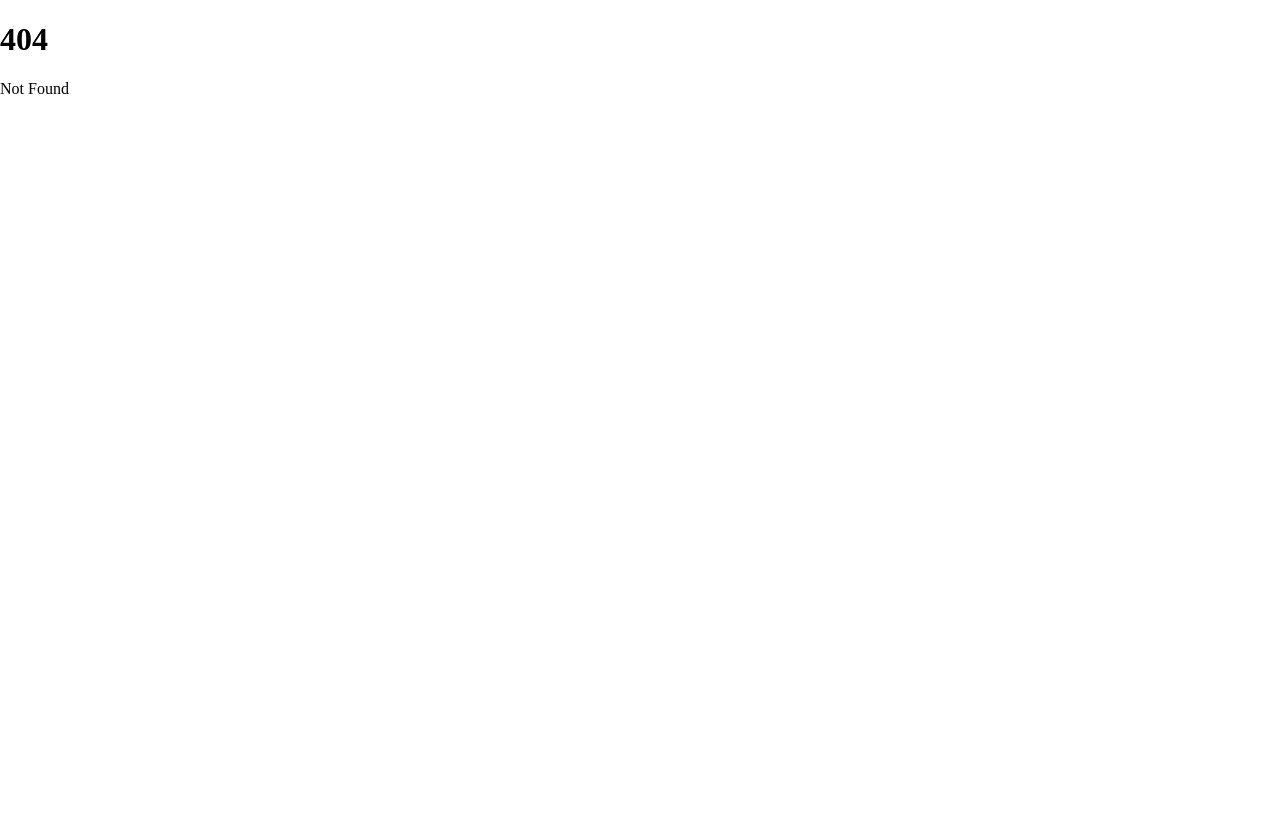
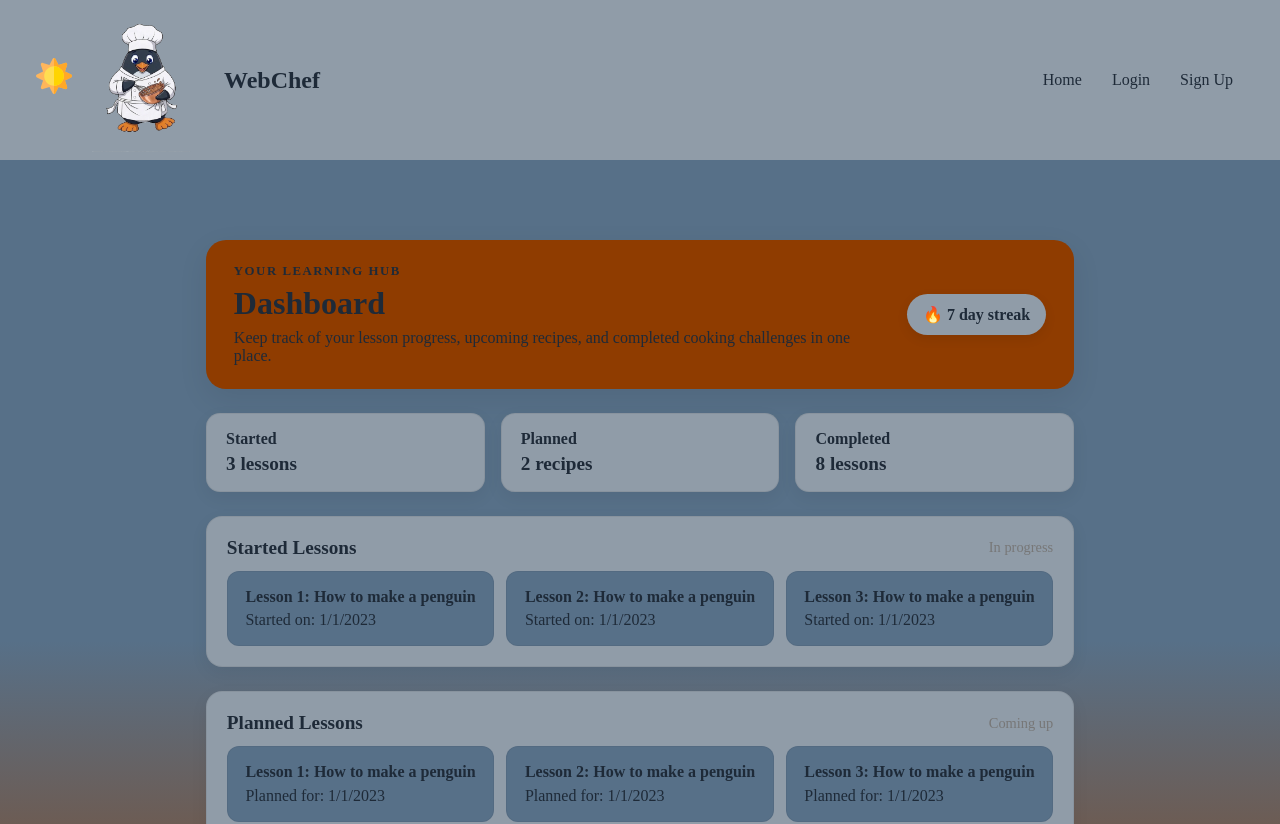
Before and after one commit to wpeterashworth/webchef, a SvelteKit app in the folder client/: page /dashboard in a window 1280 px wide. Before the commit this address had no page. Shown: the top 824 px of the page. Before the commit the page ends 800 px from the top, so only its background shows below. Built offline with nearby package versions, Linux system fonts and the light colour scheme; no server answers.

Commit message:
added dashboard page and styles

```diff
--- /dev/null
+++ b/client/src/routes/dashboard/+page.svelte
@@ -0,0 +1,262 @@
+<script>
+  import Footer from "$lib/components/footer.svelte";
+  import Header from "$lib/components/header.svelte";
+</script>
+
+<svelte:head>
+  <title>Dashboard | WebChef</title>
+</svelte:head>
+
+<div class="page-shell">
+  <Header />
+
+  <main class="page-content">
+    <section class="dashboard">
+      <header class="hero">
+        <div>
+          <p class="eyebrow">Your learning hub</p>
+          <h1>Dashboard</h1>
+          <p class="hero-copy">
+            Keep track of your lesson progress, upcoming recipes, and completed
+            cooking challenges in one place.
+          </p>
+        </div>
+        <div class="hero-pill">🔥 7 day streak</div>
+      </header>
+
+  <div class="summary-grid">
+    <article class="summary-card">
+      <h2>Started</h2>
+      <p>3 lessons</p>
+    </article>
+    <article class="summary-card">
+      <h2>Planned</h2>
+      <p>2 recipes</p>
+    </article>
+    <article class="summary-card">
+      <h2>Completed</h2>
+      <p>8 lessons</p>
+    </article>
+  </div>
+
+  <section id="started-lessons" class="container">
+    <div class="section-title">
+      <h2>Started Lessons</h2>
+      <span>In progress</span>
+    </div>
+
+    <div class="card-box">
+      <div class="card">
+        <h3>Lesson 1: How to make a penguin</h3>
+        <p>Started on: 1/1/2023</p>
+      </div>
+
+      <div class="card">
+        <h3>Lesson 2: How to make a penguin</h3>
+        <p>Started on: 1/1/2023</p>
+      </div>
+
+      <div class="card">
+        <h3>Lesson 3: How to make a penguin</h3>
+        <p>Started on: 1/1/2023</p>
+      </div>
+    </div>
+  </section>
+
+  <section id="planned-lessons" class="container">
+    <div class="section-title">
+      <h2>Planned Lessons</h2>
+      <span>Coming up</span>
+    </div>
+
+    <div class="card-box">
+      <div class="card">
+        <h3>Lesson 1: How to make a penguin</h3>
+        <p>Planned for: 1/1/2023</p>
+      </div>
+
+      <div class="card">
+        <h3>Lesson 2: How to make a penguin</h3>
+        <p>Planned for: 1/1/2023</p>
+      </div>
+
+      <div class="card">
+        <h3>Lesson 3: How to make a penguin</h3>
+        <p>Planned for: 1/1/2023</p>
+      </div>
+    </div>
+  </section>
+
+  <section id="completed-lessons" class="container">
+    <div class="section-title">
+      <h2>Completed Lessons</h2>
+      <span>Nice work</span>
+    </div>
+
+    <div class="card-box">
+      <div class="card">
+        <h3>Lesson 1: How to make a penguin</h3>
+        <p>Completed on: 1/1/2023</p>
+      </div>
+
+      <div class="card">
+        <h3>Lesson 2: How to make a penguin</h3>
+        <p>Completed on: 1/1/2023</p>
+      </div>
+
+      <div class="card">
+        <h3>Lesson 3: How to make a penguin</h3>
+        <p>Completed on: 1/1/2023</p>
+      </div>
+    </div>
+  </section>
+</section>
+  </main>
+
+  <Footer />
+</div>
+
+<style>
+  .dashboard {
+    padding: 2rem;
+    max-width: 980px;
+    margin: 0 auto;
+  }
+
+  .hero {
+    display: flex;
+    justify-content: space-between;
+    align-items: center;
+    gap: 1rem;
+    /* background: linear-gradient(135deg, #fff3c4, #ffe082); */
+    background: var(--accent-color);
+    border-radius: 20px;
+    color: var(--text-color);
+    padding: 1.5rem 1.75rem;
+    margin-bottom: 1.5rem;
+    box-shadow: 0 10px 30px rgba(0, 0, 0, 0.08);
+
+    & .eyebrow {
+      margin: 0 0 0.4rem;
+      font-size: 0.8rem;
+      font-weight: 700;
+      letter-spacing: 0.12em;
+      text-transform: uppercase;
+    }
+
+    & h1 {
+      margin: 0 0 0.4rem;
+      font-size: 2rem;
+    }
+
+    & .hero-copy {
+      margin: 0;
+      max-width: 620px;
+    }
+
+    & .hero-pill {
+      background: var(--panel-color);
+
+      font-weight: 700;
+      padding: 0.7rem 1rem;
+      border-radius: 999px;
+      white-space: nowrap;
+      box-shadow: 0 4px 12px rgba(0, 0, 0, 0.08);
+    }
+
+    @media (max-width: 700px) {
+      flex-direction: column;
+      align-items: flex-start;
+    }
+  }
+
+  .summary-grid {
+    display: grid;
+    grid-template-columns: repeat(auto-fit, minmax(180px, 1fr));
+    gap: 1rem;
+    margin-bottom: 1.5rem;
+  }
+
+  .summary-card {
+    padding: 1rem 1.2rem;
+    background: var(--panel-color);
+    border: 1px solid rgba(0, 0, 0, 0.06);
+    border-radius: 14px;
+    box-shadow: 0 6px 18px rgba(0, 0, 0, 0.06);
+
+    & h2 {
+      margin: 0 0 0.3rem;
+      font-size: 1rem;
+    }
+
+    & p {
+      margin: 0;
+      font-size: 1.2rem;
+      font-weight: 700;
+    }
+  }
+
+  .page-shell {
+    min-height: 100vh;
+    display: flex;
+    flex-direction: column;
+  }
+
+  .page-content {
+    flex: 1;
+    display: flex;
+    flex-direction: column;
+  }
+
+  .container {
+    margin-bottom: 1.5rem;
+    padding: 1.25rem;
+    background: var(--panel-color);
+    border: 1px solid rgba(0, 0, 0, 0.06);
+    border-radius: 16px;
+    box-shadow: 0 6px 18px rgba(0, 0, 0, 0.06);
+
+    & .section-title {
+      display: flex;
+      justify-content: space-between;
+      align-items: center;
+      margin-bottom: 0.75rem;
+
+      & h2 {
+        margin: 0;
+        font-size: 1.2rem;
+      }
+
+      & span {
+        font-size: 0.9rem;
+        color: #777;
+      }
+    }
+
+    & .card-box {
+      display: flex;
+      flex-direction: column;
+      gap: 0.75rem;
+
+      & .card {
+        color: var(--text-color);
+        background: var(--page-color);
+        padding: 1rem 1.1rem;
+        border: 1px solid rgba(0, 0, 0, 0.05);
+        border-radius: 12px;
+
+        & h3 {
+          margin: 0 0 0.35rem;
+          font-size: 1rem;
+        }
+
+        & p {
+          margin: 0;
+        }
+      }
+      @media (min-width: 700px) {
+        flex-direction: row;
+      }
+    }
+  }
+</style>
--- a/client/src/routes/login/+page.svelte
+++ b/client/src/routes/login/+page.svelte
@@ -1,4 +1,6 @@
 <script>
+  import Footer from "$lib/components/footer.svelte";
+  import Header from "$lib/components/header.svelte";
   import { goto } from "$app/navigation";
   import { supabase } from "$lib/supabase/client.js";
 
@@ -73,7 +75,6 @@
     align-items: center;
     min-height: 70vh;
     padding: 2rem 1rem;
-    background-color: var(--page-color);
   }
 
   .auth-card {
```
